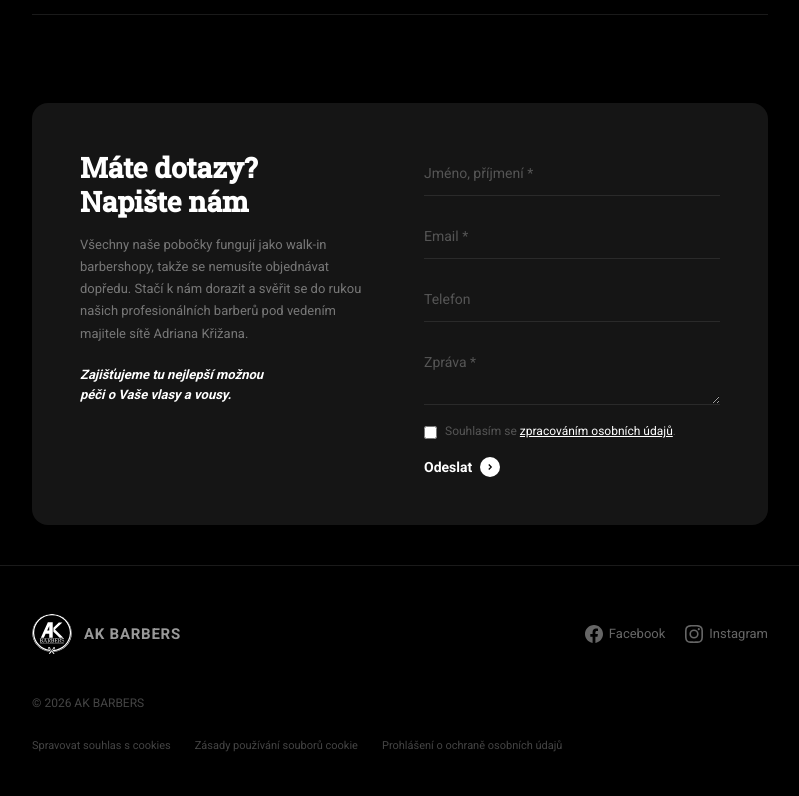
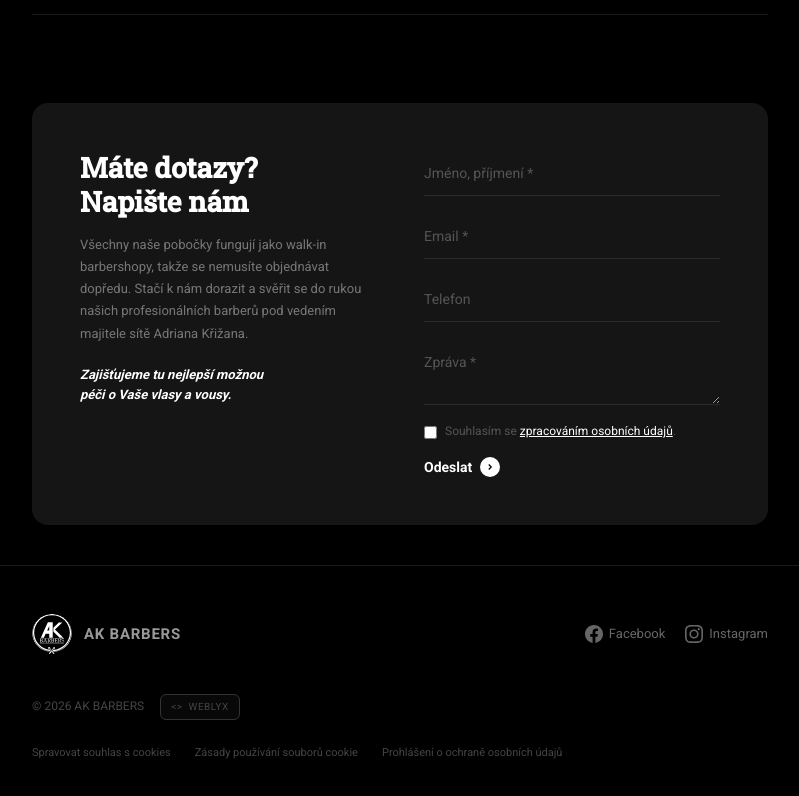
Before and after one commit to weblyxinfo-cmyk/akbarber-web, a Next.js app: page / in a window 1280 px wide. Shown: the part 3177-3973 px from the top of the page, without its empty margins (240-1039 px from the left). Built offline with nearby package versions, Linux system fonts and the light colour scheme.

Commit message:
Add subtle Weblyx credit badge to footer
Pill-shaped badge with <> icon next to copyright, matching barber-academy.com style.

Co-Authored-By: Claude Opus 4.6 <noreply@anthropic.com>

```diff
--- a/src/components/layout/Footer.tsx
+++ b/src/components/layout/Footer.tsx
@@ -46,10 +46,21 @@ export function Footer() {
           </div>
         </div>
 
-        {/* Copyright */}
-        <p className="mb-6 text-[12px] text-[#444]">
-          &copy; 2026 AK BARBERS
-        </p>
+        {/* Copyright + Weblyx */}
+        <div className="mb-6 flex items-center gap-4">
+          <p className="text-[12px] text-[#444]">
+            &copy; 2026 AK BARBERS
+          </p>
+          <a
+            href="https://weblyx.cz"
+            target="_blank"
+            rel="nofollow noopener noreferrer"
+            className="inline-flex items-center gap-1.5 rounded-md border border-[#333] bg-white/[0.03] px-2.5 py-1 text-[10px] tracking-wider text-[#444] transition-colors hover:border-[#555] hover:text-[#777]"
+          >
+            <span>&lt;&gt;</span>
+            WEBLYX
+          </a>
+        </div>
 
         {/* Legal links */}
         <div className="flex flex-wrap gap-x-6 gap-y-2">
```
